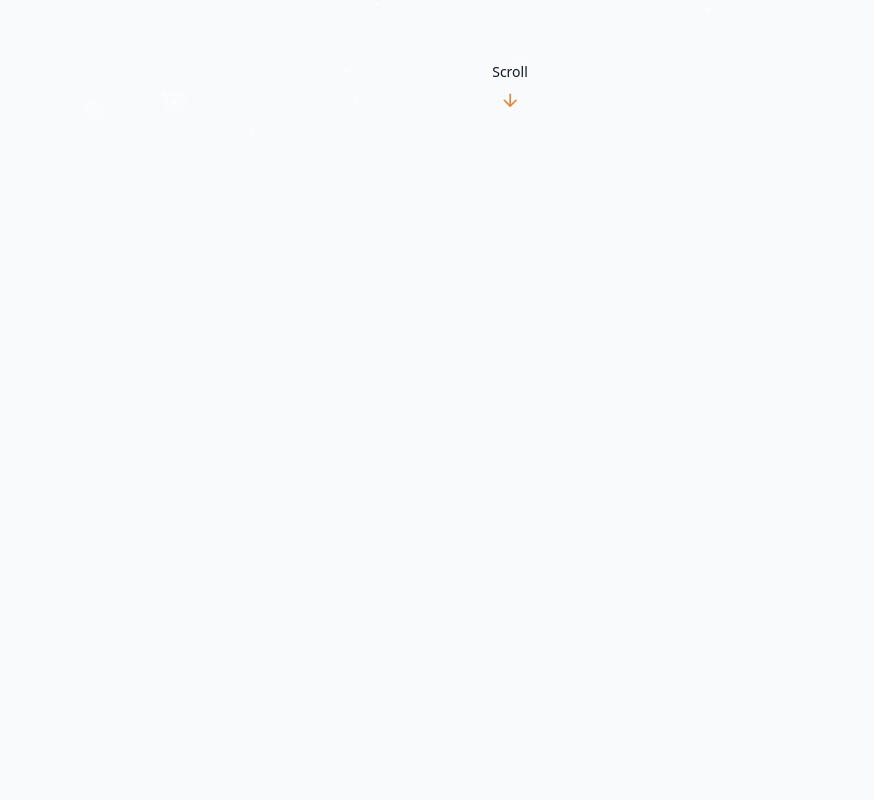
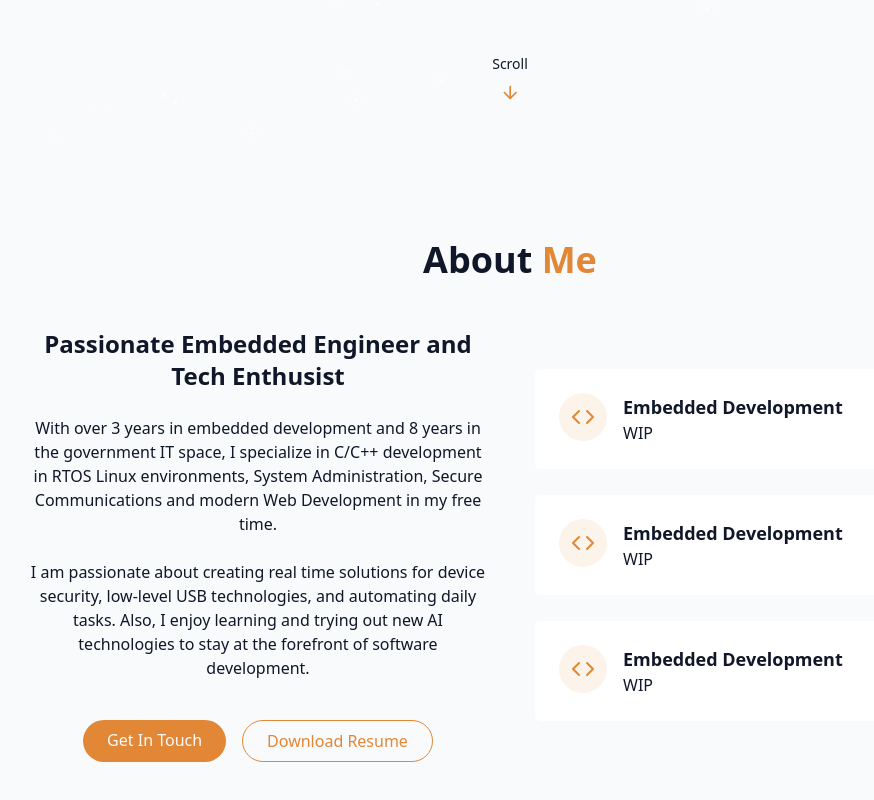
Before and after one commit to noahnewt/newtportfolio, a React (Vite) app: page / in a window 1280 px wide. Shown: the part 656-1456 px from the top of the page, without its empty margins (130-1004 px from the left). Before the commit the page ends 800 px from the top, so only its background shows below. Built offline with nearby package versions, Linux system fonts and the light colour scheme.

Commit message:
About Section WIP

```diff
--- /dev/null
+++ b/src/components/AboutSection.jsx
@@ -0,0 +1,97 @@
+import resume from '@/assets/NoahNewtonResume.pdf'
+import { Code } from 'lucide-react';
+
+export const AboutSection = () => {
+  return (
+    <section id="about" className="py-24 px-4 relative">
+      <div className="container mx-auto max-w-5xl">
+        <h2 className="text-3xl md:text-4xl font-bold mb-12 text-center">
+          About <span className="text-primary"> Me </span>
+        </h2>
+
+        <div className="grid grid-cols-1 md:grid-cols-2 gap-12 items-center">
+          <div className="space-y-6">
+            <h3 className="text-2xl font-semibold">
+              Passionate Embedded Engineer and Tech Enthusist
+            </h3>
+
+            <p className="text-muted-foreground">
+              With over 3 years in embedded development and 8 years in the
+              government IT space, I specialize in C/C++ development in RTOS
+              Linux environments, System Administration, Secure Communications and
+              modern Web Development in my free time.
+            </p>
+
+            <p className="text-muted-foreground">
+              I am passionate about creating real time solutions for device security,
+              low-level USB technologies, and automating daily tasks. Also, I enjoy learning
+              and trying out new AI technologies to stay at the forefront of software development.
+            </p>
+            <div className="flex flex-col sm:flex-row gap-4 pt-4 justify-center">
+              <a href="#contact" className="cosmic-button">
+                Get In Touch
+              </a>
+
+              <a href={resume}
+                 download="NoahNewtonResume.pdf"
+                 target="_blank"
+                 rel="noopener noreferrer"
+                 className="px-6 py-2 rounded-full border border-primary text-primary hover:bh-primary/10 transition-colors duration-300"
+              >
+                Download Resume
+              </a>
+            </div>
+          </div>
+
+          <div className="grid grid-cols-1 gap-6">
+            <div className="gradient-border p-6 card=hover">
+              <div className="flex items-start gap-4">
+                <div className="p-3 rounded-full bg-primary/10">
+                  <Code  className="h-6 w-6 text-primary"/>
+                </div>
+                <div className="text-left">
+                  <h4 className="font-semibold text-lg">
+                    Embedded Development
+                  </h4>
+                    <p className="text-muted-foreground">
+                      WIP
+                    </p>
+                </div>
+              </div>
+            </div>
+            <div className="gradient-border p-6 card=hover">
+              <div className="flex items-start gap-4">
+                <div className="p-3 rounded-full bg-primary/10">
+                  <Code  className="h-6 w-6 text-primary"/>
+                </div>
+                <div className="text-left">
+                  <h4 className="font-semibold text-lg">
+                    Embedded Development
+                  </h4>
+                    <p className="text-muted-foreground">
+                      WIP
+                    </p>
+                </div>
+              </div>
+            </div>
+            <div className="gradient-border p-6 card=hover">
+              <div className="flex items-start gap-4">
+                <div className="p-3 rounded-full bg-primary/10">
+                  <Code  className="h-6 w-6 text-primary"/>
+                </div>
+                <div className="text-left">
+                  <h4 className="font-semibold text-lg">
+                    Embedded Development
+                  </h4>
+                    <p className="text-muted-foreground">
+                      WIP
+                    </p>
+                </div>
+              </div>
+            </div>
+          </div>
+        </div>
+      </div>
+    </section>
+  );
+};
--- a/src/pages/Home.jsx
+++ b/src/pages/Home.jsx
@@ -2,6 +2,7 @@
 import { StarBackground } from "@/components/StarBackground"
 import { Navbar } from "@/components/Navbar"
 import { HeroSection } from "@/components/HeroSection"
+import { AboutSection } from "@/components/AboutSection"
 
 export const Home = () => {
   return <div className="min-h-screen bg-background text-foreground overflow-x-hidden">
@@ -14,6 +15,7 @@
     {/* Main Content */}
     <main>
       <HeroSection />
+      <AboutSection />
     </main>
     {/* Footer */}
   </div>
```
Also changed, not shown: 1 other file (tests, documents, lock files or other folders).
